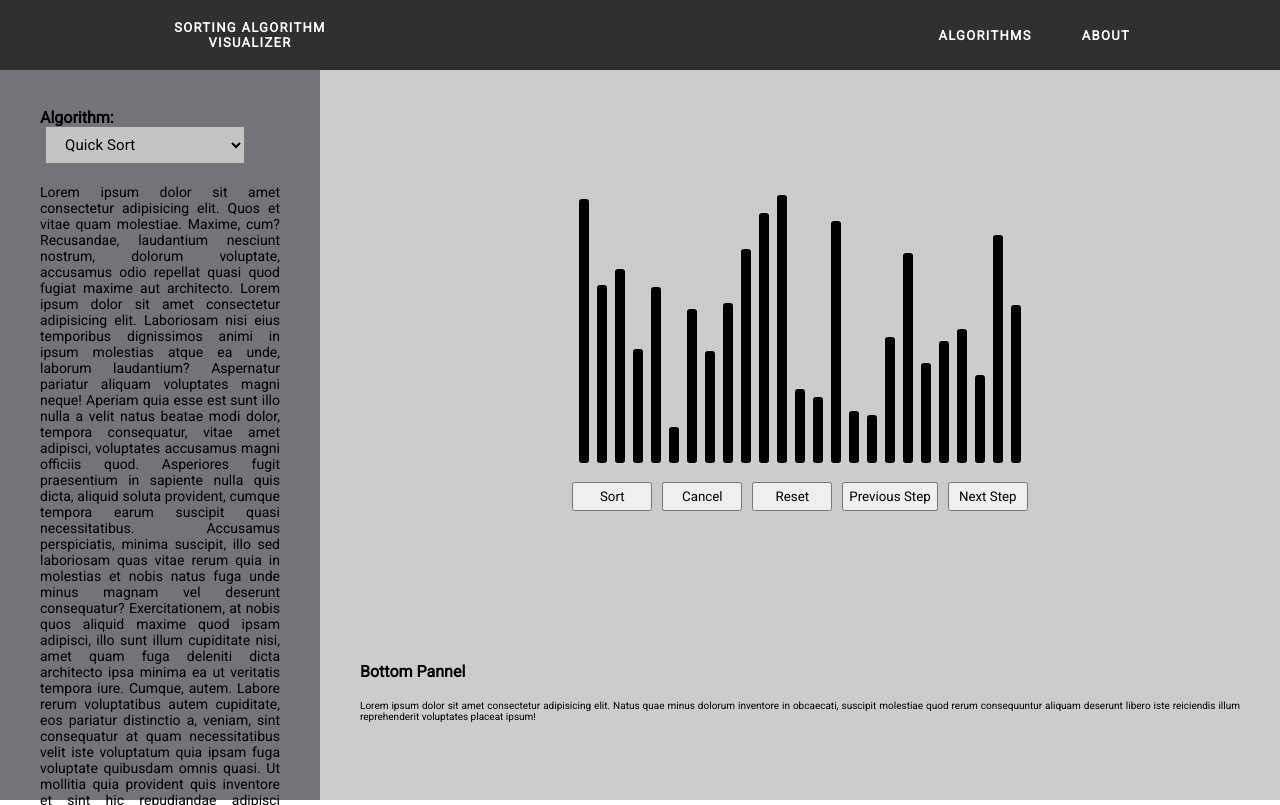
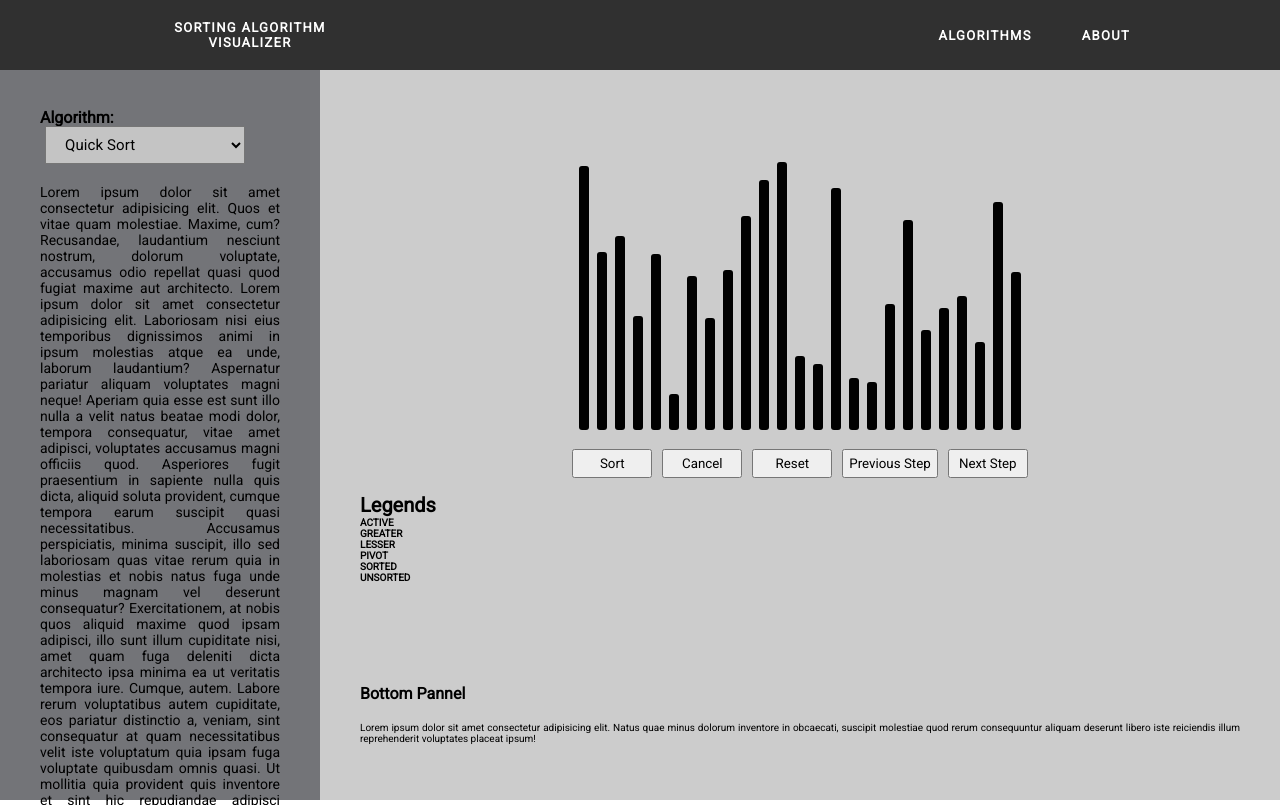
Before and after one commit to bkrmadtya/sorting-algorithm-visualizer, a React app: page / in a window 1280 px wide. Built offline with nearby package versions, Linux system fonts and the light colour scheme.

Commit message:
feat: added Legend and LegendContainer components

```diff
--- /dev/null
+++ b/src/components/Dashboard/LegendContainer/Legend/index.tsx
@@ -0,0 +1,21 @@
+import React from 'react'
+import BarColors from 'src/utils/BarColors'
+import { BarStatus } from 'src/utils/enum'
+
+const Legend: React.FC<{ type: BarStatus }> = ({ type }) => {
+	return (
+		<div className='legend'>
+			<div
+				className='legend__color'
+				style={{
+					backgroundColor: BarColors[type]
+				}}
+			></div>
+			<div className='legend__text'>
+				<strong>{type}</strong>
+			</div>
+		</div>
+	)
+}
+
+export default Legend
--- /dev/null
+++ b/src/components/Dashboard/LegendContainer/index.tsx
@@ -0,0 +1,21 @@
+import React from 'react'
+import { BarStatus } from 'src/utils/enum'
+import Legend from 'src/components/Dashboard/LegendContainer/Legend'
+import { Header } from 'src/components/Common'
+
+interface IProps {
+	legends: BarStatus[]
+}
+
+const LegendContainer: React.FC<IProps> = ({ legends }) => {
+	return (
+		<div className='legendContainer'>
+			<Header className='legendContainer__header'>Legends</Header>
+			{legends.map(l => (
+				<Legend key={l} type={l} />
+			))}
+		</div>
+	)
+}
+
+export default LegendContainer
--- a/src/components/Dashboard/Panels/MainPanel/index.tsx
+++ b/src/components/Dashboard/Panels/MainPanel/index.tsx
@@ -10,10 +10,21 @@ import Controls from 'src/components/Dashboard/Controls'
 // utils
 import { ISortingAlgorithm } from 'src/utils/interface'
 import { BubbleSort, MergeSort, QuickSort } from 'src/algorithms'
+import LegendContainer from 'src/components/Dashboard/LegendContainer'
+import { BarStatus } from 'src/utils/enum'
 
 let selectedAlgorithm: ISortingAlgorithm = BubbleSort
 selectedAlgorithm = MergeSort
-selectedAlgorithm = QuickSort
+// selectedAlgorithm = QuickSort
+
+const legends = [
+	BarStatus.ACTIVE,
+	BarStatus.GREATER,
+	BarStatus.LESSER,
+	BarStatus.PIVOT,
+	BarStatus.SORTED,
+	BarStatus.UNSORTED
+]
 
 const MainPanel: React.FC = () => {
 	const { state, sort, reset, cancel, previousStep, nextStep } = useSort(
@@ -23,6 +34,7 @@ const MainPanel: React.FC = () => {
 		<div className='mainPanel'>
 			<BarContainer steps={state.steps[state.currentStep]} />
 			<Controls {...{ sort, cancel, reset, previousStep, nextStep }} />
+			<LegendContainer legends={legends} />
 		</div>
 	)
 }
```
